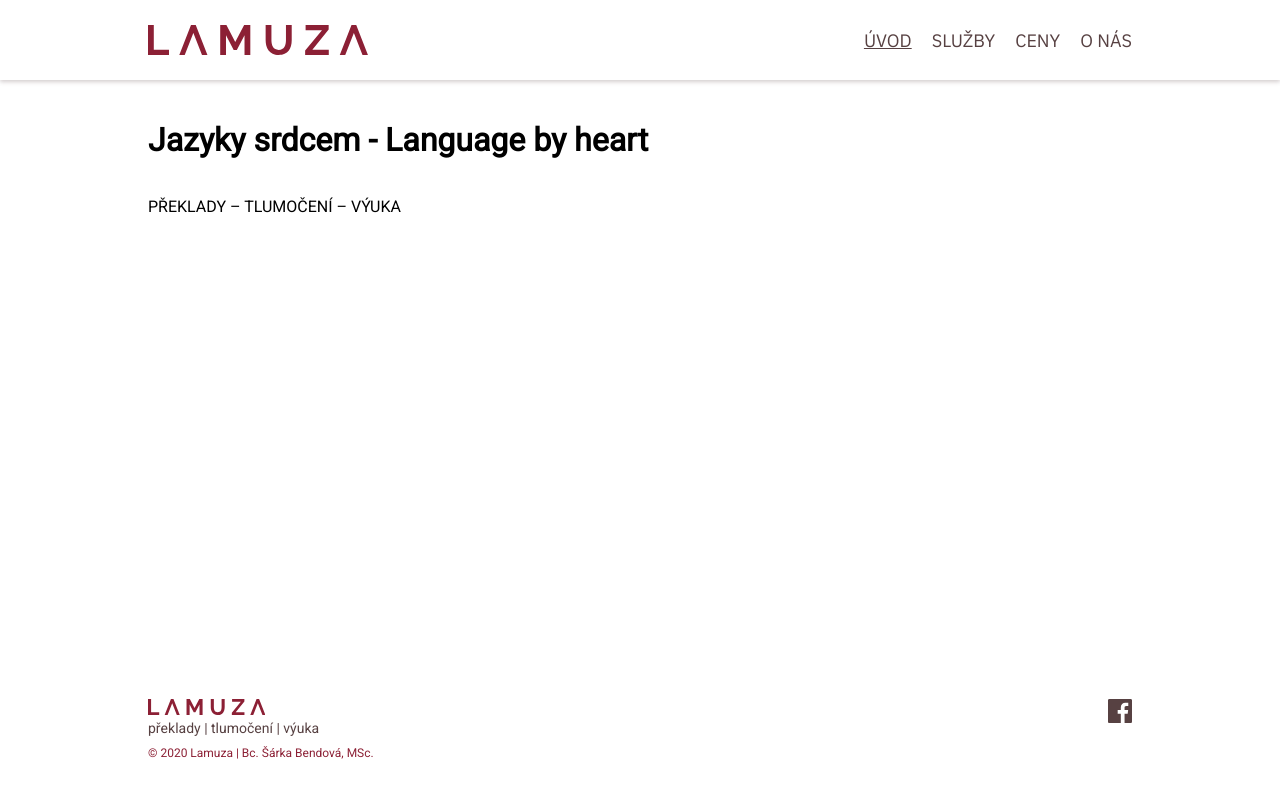
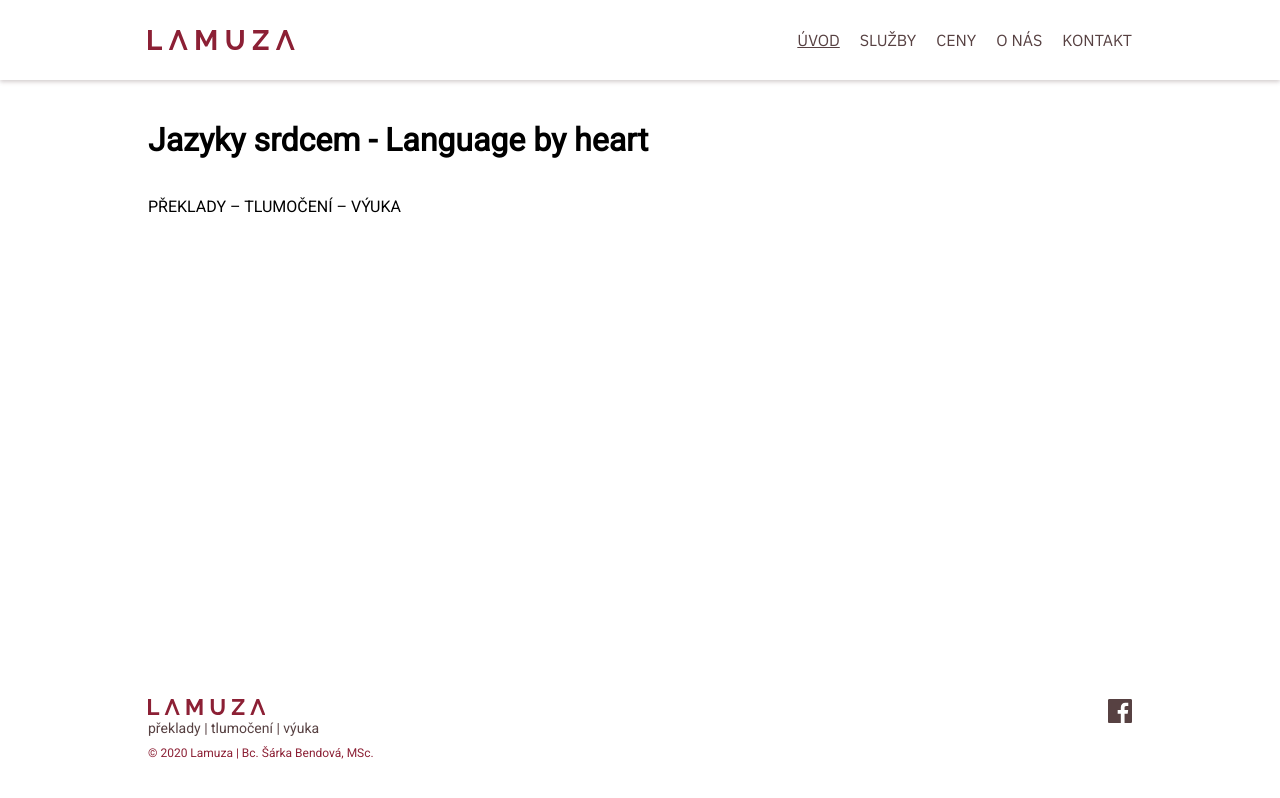
Before and after one commit to lamuza/cz-lamuza, a Gatsby site: page / in a window 1280 px wide. Built offline with nearby package versions, Linux system fonts and the light colour scheme; Gatsby itself is replaced by a stand-in of ours.

Commit message:
Modified header logo and nav size, modified nav link, added link to contact page

```diff
--- a/src/components/header/index.tsx
+++ b/src/components/header/index.tsx
@@ -1,6 +1,7 @@
 import { Logo } from "components/logo"
 import { Link } from "gatsby"
 import React from "react"
+import { routes } from "routes"
 import styled from "styled-components"
 import { theme } from "theme"
 import { Navigation } from "../navigation"
@@ -16,13 +17,14 @@ export const Header = (_: Props) => (
   <Container>
     <Wrapper>
       <Link to={"/"}>
-        <Logo height={"40px"} />
+        <Logo height={"20px"} width={"auto"} />
       </Link>
       <Navigation>
-        <NavigationLink to={"/"}>{`Úvod`}</NavigationLink>
-        <NavigationLink to={"/sluzby"}>{`Služby`}</NavigationLink>
-        <NavigationLink to={"/ceny"}>{`Ceny`}</NavigationLink>
-        <NavigationLink to={"/o-nas"}>{`O nás`}</NavigationLink>
+        <NavigationLink to={routes.cs.home}>{`Úvod`}</NavigationLink>
+        <NavigationLink to={routes.cs.services}>{`Služby`}</NavigationLink>
+        <NavigationLink to={routes.cs.pricing}>{`Ceny`}</NavigationLink>
+        <NavigationLink to={routes.cs.about}>{`O nás`}</NavigationLink>
+        <NavigationLink to={routes.cs.contact}>{`Kontakt`}</NavigationLink>
       </Navigation>
     </Wrapper>
   </Container>
@@ -46,7 +48,7 @@ const Container = styled("header")`
 const Wrapper = styled("div")`
   display: grid;
   position: relative;
-  grid-template-columns: 220px auto;
+  grid-template-columns: max-content auto;
   grid-template-rows: 1fr;
   align-items: center;
   width: 100%;
--- a/src/components/navigation-link/index.tsx
+++ b/src/components/navigation-link/index.tsx
@@ -1,5 +1,5 @@
-import { Link } from "gatsby"
-import React from "react"
+import { Link as GatsbyLink } from "gatsby"
+import React, { useState } from "react"
 import styled from "styled-components"
 import { theme } from "theme"
 
@@ -9,15 +9,18 @@ type Props = {
 }
 
 export const NavigationLink = ({ children, to }: Props) => {
+  const [isActive, setIsActive] = useState(false)
+
   return (
-    <StyledLink
+    <Link
       to={to}
       getProps={({ isCurrent }) => {
-        return isCurrent ? { style: { textDecoration: "underline" } } : {}
+        setIsActive(isCurrent)
+        return {}
       }}
     >
-      {children}
-    </StyledLink>
+      <LinkText isActive={isActive}>{children}</LinkText>
+    </Link>
   )
 }
 
@@ -25,13 +28,17 @@ export const NavigationLink = ({ children, to }: Props) => {
  * Styled components
  */
 
-const StyledLink = styled(Link)`
+const Link = styled(GatsbyLink)`
+  text-decoration: none;
+`
+
+const LinkText = styled("span")<{ isActive: boolean }>`
   position: relative;
   font-family: ${theme.font.family.secondary};
   font-weight: normal;
-  font-size: 18px;
+  font-size: 16px;
   color: ${theme.colors.secondary};
-  text-decoration: none;
+  text-decoration: ${props => (props.isActive ? "underline" : "none")};
   text-transform: uppercase;
 
   &:hover {
```
